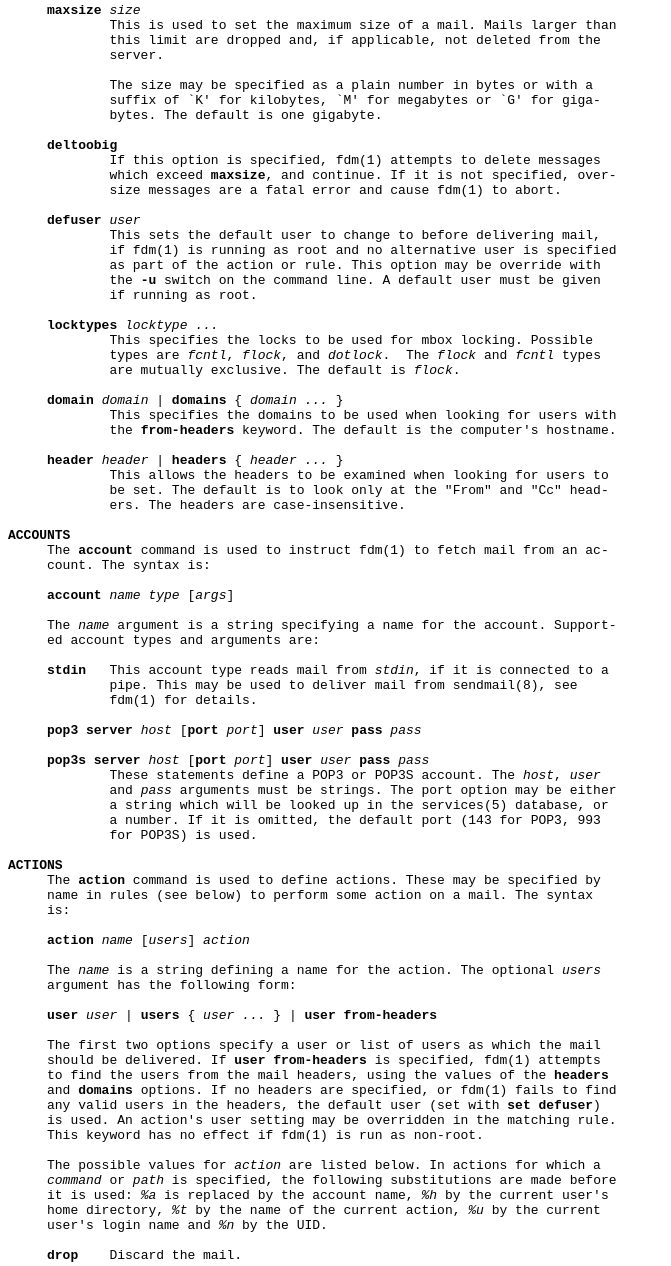
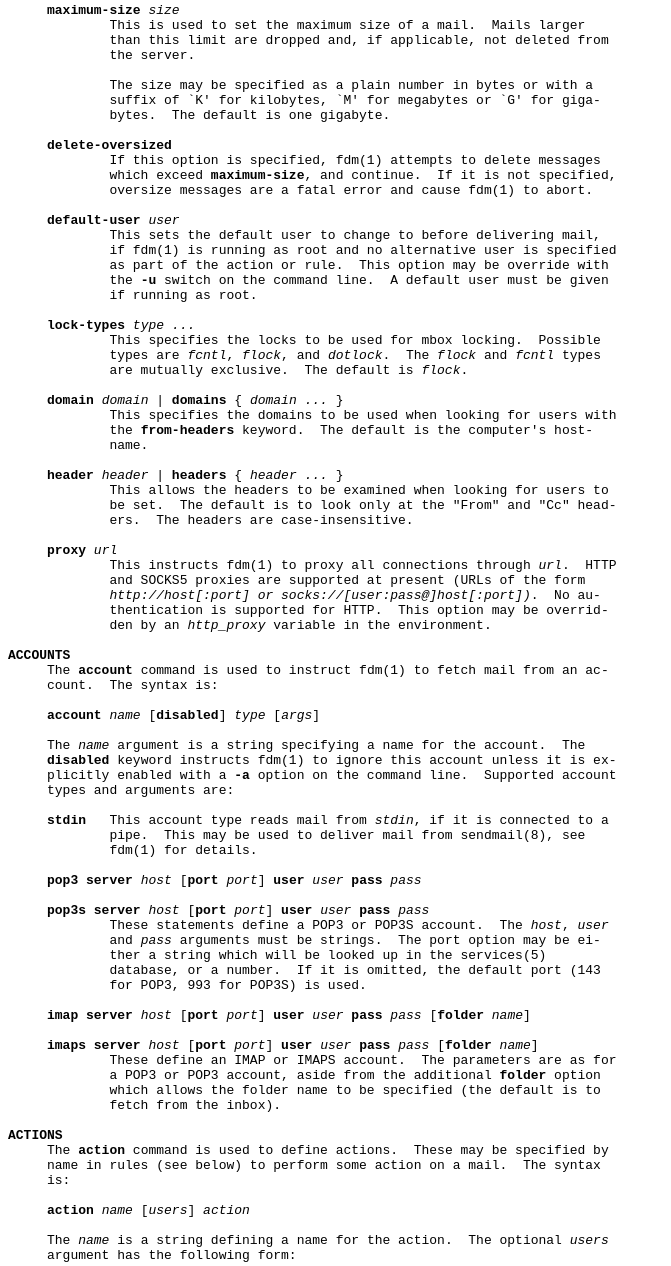
Before and after one commit to nicm/fdm, a plain HTML site: page index.html in a window 1280 px wide. Shown: the part 1462-2728 px from the top of the page, without its empty margins (0-671 px from the left). Drawn offline with Linux system fonts and the light colour scheme.

Commit message:
Move to 0.4.

```diff
--- a/index.html
+++ b/index.html
@@ -35,7 +35,7 @@ FDM(1)                     OpenBSD Reference Manual                     FDM(1)
                      tion file syntax and exit.
 
      <B>-u </B><I>user         </I>Specify the default user for delivery. This overrides the
-                     <B>defuser </B>option in the configuration file.
+                     <B>default-user </B>option in the configuration file.
 
      <B>-v              </B>Request verbose logging. This option may be specified
                      multiple times.
@@ -81,21 +81,21 @@ FDM.CONF(5)               OpenBSD Programmer's Manual              FDM.CONF(5)
      <B>fdm.conf </B>- fdm configuration file
 
 <B>DESCRIPTION</B>
-     This manual page describes the fdm(1) configuration file. It defines
+     This manual page describes the fdm(1) configuration file.  It defines
      <I>accounts </I>from which to fetch mail, a number of possible <I>actions </I>to take,
-     and <I>rules </I>connecting a regexp with an action. The file is parsed once
+     and <I>rules </I>connecting a regexp with an action.  The file is parsed once
      from top to bottom, so action and account definitions must appear before
-     they are referenced in a rule. Rules are evaluated from first to last and
-     (unless overridden by the <B>continue </B>keyword) evaluation stops at the first
-     match.
+     they are referenced in a rule.  Rules are evaluated from first to last
+     and (unless overridden by the <B>continue </B>keyword) evaluation stops at the
+     first match.
 
      The file has the following format:
 
      Empty lines and lines beginning with the `#' character are ignored.
 
-     Regexps and strings must be enclosed in double quotes. Special characters
-     in regexps and strings must be escaped. Note that this may mean double-
-     escaping in regexps.
+     Regexps and strings must be enclosed in double quotes.  Special charac-
+     ters in regexps and strings must be escaped.  Note that this may mean
+     double-escaping in regexps.
 
      Possible commands are covered in the following sections.
 
@@ -103,84 +103,102 @@ FDM.CONF(5)               OpenBSD Programmer's Manual              FDM.CONF(5)
      Options are configured using the <B>set </B>command.  It may be followed by the
      following options, one per command:
 
-     <B>maxsize </B><I>size</I>
-             This is used to set the maximum size of a mail. Mails larger than
-             this limit are dropped and, if applicable, not deleted from the
-             server.
+     <B>maximum-size </B><I>size</I>
+             This is used to set the maximum size of a mail.  Mails larger
+             than this limit are dropped and, if applicable, not deleted from
+             the server.
 
              The size may be specified as a plain number in bytes or with a
              suffix of `K' for kilobytes, `M' for megabytes or `G' for giga-
-             bytes. The default is one gigabyte.
+             bytes.  The default is one gigabyte.
 
-     <B>deltoobig</B>
+     <B>delete-oversized</B>
              If this option is specified, fdm(1) attempts to delete messages
-             which exceed <B>maxsize</B>, and continue. If it is not specified, over-
-             size messages are a fatal error and cause fdm(1) to abort.
+             which exceed <B>maximum-size</B>, and continue.  If it is not specified,
+             oversize messages are a fatal error and cause fdm(1) to abort.
 
-     <B>defuser </B><I>user</I>
+     <B>default-user </B><I>user</I>
              This sets the default user to change to before delivering mail,
              if fdm(1) is running as root and no alternative user is specified
-             as part of the action or rule. This option may be override with
-             the <B>-u </B>switch on the command line. A default user must be given
+             as part of the action or rule.  This option may be override with
+             the <B>-u </B>switch on the command line.  A default user must be given
              if running as root.
 
-     <B>locktypes </B><I>locktype ...</I>
-             This specifies the locks to be used for mbox locking. Possible
+     <B>lock-types </B><I>type ...</I>
+             This specifies the locks to be used for mbox locking.  Possible
              types are <I>fcntl</I>, <I>flock</I>, and <I>dotlock</I>.  The <I>flock </I>and <I>fcntl </I>types
-             are mutually exclusive. The default is <I>flock</I>.
+             are mutually exclusive.  The default is <I>flock</I>.
 
      <B>domain </B><I>domain </I>| <B>domains </B>{ <I>domain ... </I>}
              This specifies the domains to be used when looking for users with
-             the <B>from-headers </B>keyword. The default is the computer's hostname.
+             the <B>from-headers </B>keyword.  The default is the computer's host-
+             name.
 
      <B>header </B><I>header </I>| <B>headers </B>{ <I>header ... </I>}
              This allows the headers to be examined when looking for users to
-             be set. The default is to look only at the "From" and "Cc" head-
-             ers. The headers are case-insensitive.
+             be set.  The default is to look only at the "From" and "Cc" head-
+             ers.  The headers are case-insensitive.
+
+     <B>proxy </B><I>url</I>
+             This instructs fdm(1) to proxy all connections through <I>url</I>.  HTTP
+             and SOCKS5 proxies are supported at present (URLs of the form
+             <I>http://host[:port] or socks://[user:pass@]host[:port])</I>.  No au-
+             thentication is supported for HTTP.  This option may be overrid-
+             den by an <I>http_proxy </I>variable in the environment.
 
 <B>ACCOUNTS</B>
      The <B>account </B>command is used to instruct fdm(1) to fetch mail from an ac-
-     count. The syntax is:
+     count.  The syntax is:
 
-     <B>account </B><I>name type </I>[<I>args</I>]
+     <B>account </B><I>name </I>[<B>disabled</B>] <I>type </I>[<I>args</I>]
 
-     The <I>name </I>argument is a string specifying a name for the account. Support-
-     ed account types and arguments are:
+     The <I>name </I>argument is a string specifying a name for the account.  The
+     <B>disabled </B>keyword instructs fdm(1) to ignore this account unless it is ex-
+     plicitly enabled with a <B>-a </B>option on the command line.  Supported account
+     types and arguments are:
 
      <B>stdin   </B>This account type reads mail from <I>stdin</I>, if it is connected to a
-             pipe. This may be used to deliver mail from sendmail(8), see
+             pipe.  This may be used to deliver mail from sendmail(8), see
              fdm(1) for details.
 
      <B>pop3 server </B><I>host </I>[<B>port </B><I>port</I>] <B>user </B><I>user <B></I>pass </B><I>pass</I>
 
      <B>pop3s server </B><I>host </I>[<B>port </B><I>port</I>] <B>user </B><I>user <B></I>pass </B><I>pass</I>
-             These statements define a POP3 or POP3S account. The <I>host</I>, <I>user</I>
-             and <I>pass </I>arguments must be strings. The port option may be either
-             a string which will be looked up in the services(5) database, or
-             a number. If it is omitted, the default port (143 for POP3, 993
-             for POP3S) is used.
+             These statements define a POP3 or POP3S account.  The <I>host</I>, <I>user</I>
+             and <I>pass </I>arguments must be strings.  The port option may be ei-
+             ther a string which will be looked up in the services(5)
+             database, or a number.  If it is omitted, the default port (143
+             for POP3, 993 for POP3S) is used.
+
+     <B>imap server </B><I>host </I>[<B>port </B><I>port</I>] <B>user </B><I>user <B></I>pass </B><I>pass </I>[<B>folder </B><I>name</I>]
+
+     <B>imaps server </B><I>host </I>[<B>port </B><I>port</I>] <B>user </B><I>user <B></I>pass </B><I>pass </I>[<B>folder </B><I>name</I>]
+             These define an IMAP or IMAPS account.  The parameters are as for
+             a POP3 or POP3 account, aside from the additional <B>folder </B>option
+             which allows the folder name to be specified (the default is to
+             fetch from the inbox).
 
 <B>ACTIONS</B>
-     The <B>action </B>command is used to define actions. These may be specified by
-     name in rules (see below) to perform some action on a mail. The syntax
+     The <B>action </B>command is used to define actions.  These may be specified by
+     name in rules (see below) to perform some action on a mail.  The syntax
      is:
 
      <B>action </B><I>name </I>[<I>users</I>] <I>action</I>
 
-     The <I>name </I>is a string defining a name for the action. The optional <I>users</I>
+     The <I>name </I>is a string defining a name for the action.  The optional <I>users</I>
      argument has the following form:
 
      <B>user </B><I>user </I>| <B>users </B>{ <I>user ... </I>} | <B>user from-headers</B>
 
      The first two options specify a user or list of users as which the mail
-     should be delivered. If <B>user from-headers </B>is specified, fdm(1) attempts
+     should be delivered.  If <B>user from-headers </B>is specified, fdm(1) attempts
      to find the users from the mail headers, using the values of the <B>headers</B>
-     and <B>domains </B>options. If no headers are specified, or fdm(1) fails to find
-     any valid users in the headers, the default user (set with <B>set defuser</B>)
-     is used. An action's user setting may be overridden in the matching rule.
-     This keyword has no effect if fdm(1) is run as non-root.
+     and <B>domains </B>options.  If no headers are specified, or fdm(1) fails to
+     find any valid users in the headers, the default user (set with <B>set</B>
+     <B>default-user</B>) is used.  An action's user setting may be overridden in the
+     matching rule.  This keyword has no effect if fdm(1) is run as non-root.
 
-     The possible values for <I>action </I>are listed below. In actions for which a
+     The possible values for <I>action </I>are listed below.  In actions for which a
      <I>command </I>or <I>path </I>is specified, the following substitutions are made before
      it is used: <I>%a </I>is replaced by the account name, <I>%h </I>by the current user's
      home directory, <I>%t </I>by the name of the current action, <I>%u </I>by the current
@@ -206,16 +224,16 @@ FDM.CONF(5)               OpenBSD Programmer's Manual              FDM.CONF(5)
      <B>smtp server </B><I>host </I>[<B>port </B><I>port</I>] [<B>to </B><I>to</I>]
              Connect to an SMTP server and attempt to deliver the mail to it.
              If <I>to </I>is specified, it is passed to the server in the RCPT TO
-             command. If not, the current user and host names are used.
+             command.  If not, the current user and host names are used.
 
      <B>rewrite </B><I>command</I>
-             Pipe the entire mail through <I>command </I>to generate a new mail. The
+             Pipe the entire mail through <I>command </I>to generate a new mail.  The
              modified mail is kept only within the rule the action appears, so
              it will be used only by subsequent actions in the same rule and
-             not by actions in further rules. This type of action does not
+             not by actions in further rules.  This type of action does not
              work when running as root (although the command will be executed
-             the mail will remain unchanged). An example of the <B>rewrite </B>action
-             is:
+             the mail will remain unchanged).  An example of the <B>rewrite </B>ac-
+             tion is:
 
                    action "cat" pipe "cat"
                    action "rewrite" rewrite "sed 's/bob/fred/g'"
@@ -225,7 +243,7 @@ FDM.CONF(5)               OpenBSD Programmer's Manual              FDM.CONF(5)
                    match all action "cat"
 
 <B>RULES</B>
-     Rules are specified using the <B>match </B>keyword. It has the following basic
+     Rules are specified using the <B>match </B>keyword.  It has the following basic
      form:
 
      <B>match </B><I>conditions </I>[<I>accounts</I>] [<I>users</I>] <I>actions </I>[<B>continue</B>]
@@ -244,17 +262,18 @@ FDM.CONF(5)               OpenBSD Programmer's Manual              FDM.CONF(5)
 
      [<B>not</B>] [<B>case</B>] <I>regexp </I>[<B>in headers </B>| <B>in body</B>] [<B>and </B>| <B>or </B><I>...</I>]
              Specifies a list of regexps against which each mail should be
-             matched. The regexp matches may be restricted to either the head-
-             ers or body of the message by specifying either <B>in headers </B>or <B>in</B>
-             <B>body</B>.  If the <B>not </B>keyword is specified, the sense of the regexp
-             match is inverted, so the rule will apply to mails only where the
-             regexp does <I>not </I>match. The <B>case </B>keyword forces the regexp to be
-             matched case-sensitively: the default is case-insensitive match-
-             ing. Multiple regexps may be specified by chaining them with <B>and</B>
-             or <B>or </B>keywords. The regexps are matched from left to right.
+             matched.  The regexp matches may be restricted to either the
+             headers or body of the message by specifying either <B>in headers </B>or
+             <B>in body</B>.  If the <B>not </B>keyword is specified, the sense of the reg-
+             exp match is inverted, so the rule will apply to mails only where
+             the regexp does <I>not </I>match.  The <B>case </B>keyword forces the regexp to
+             be matched case-sensitively: the default is case-insensitive
+             matching.  Multiple regexps may be specified by chaining them
+             with <B>and </B>or <B>or </B>keywords.  The regexps are matched from left to
+             right.
 
      The optional <I>users </I>argument has the same syntax as for an <B>action </B>defini-
-     tion. A rule's user list overrides any users given as part of the ac-
+     tion.  A rule's user list overrides any users given as part of the ac-
      tions.
 
      Both the <I>accounts </I>and <I>actions </I>parts consist either of a single name or a
@@ -266,13 +285,13 @@ FDM.CONF(5)               OpenBSD Programmer's Manual              FDM.CONF(5)
 
      The <I>accounts </I>list is used to limit rules to matching mail within a set of
      accounts, and the <I>actions </I>list specifies the actions to perform when the
-     rule matches a mail. The account names may include shell glob wildcards
+     rule matches a mail.  The account names may include shell glob wildcards
      to match multiple accounts, as with the <B>-a </B>and <B>-x </B>command line options.
      The actions are performed from left to right in the order they are speci-
      fied in the rule definition.
 
      If the <B>continue </B>keyword is present, evaluation will not stop if this rule
-     is matched. Instead, fdm(1) will continue to match further rules after
+     is matched.  Instead, fdm(1) will continue to match further rules after
      performing any actions for this rule.
 
 <B>FILES</B>
```
Also changed, not shown: 2 other files.
